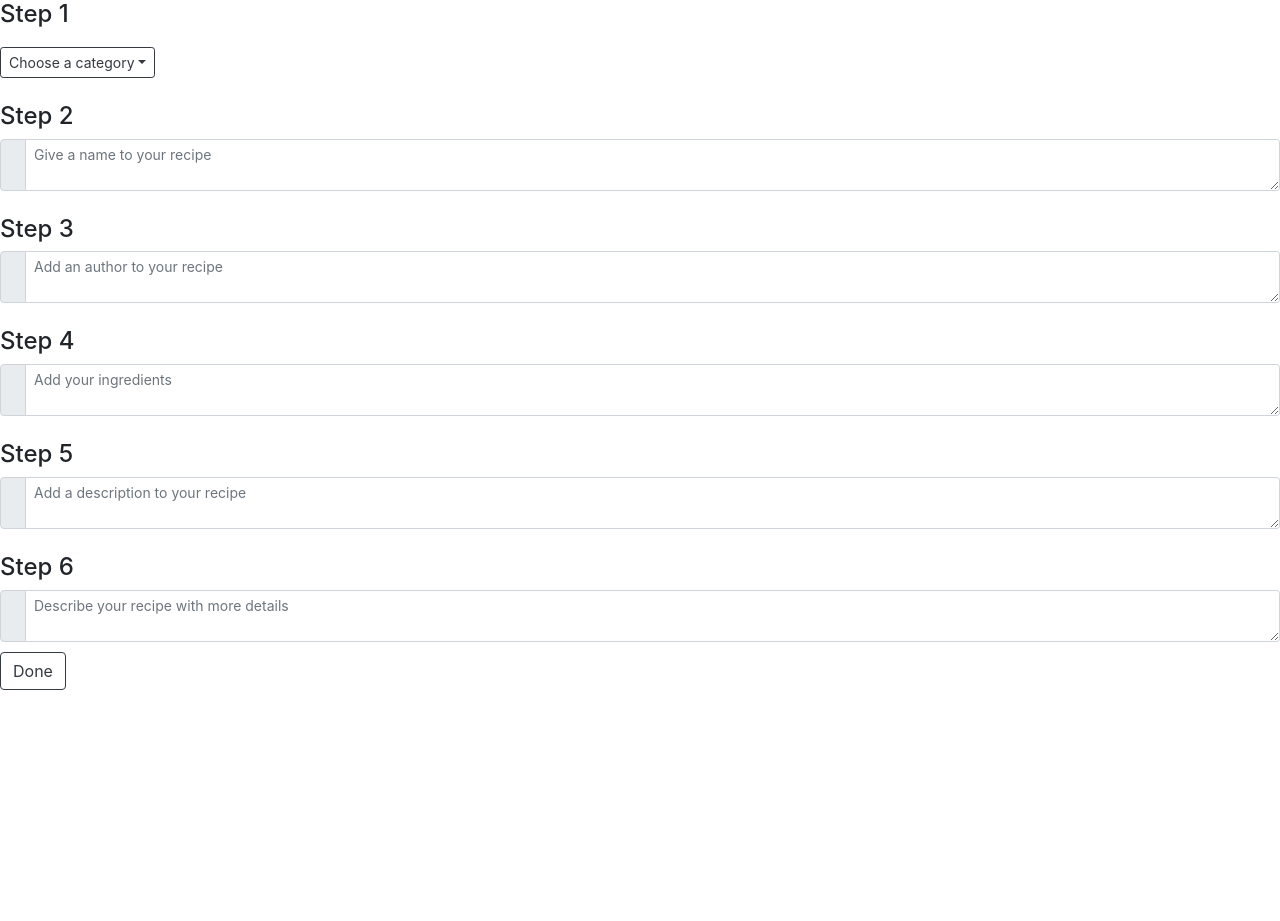
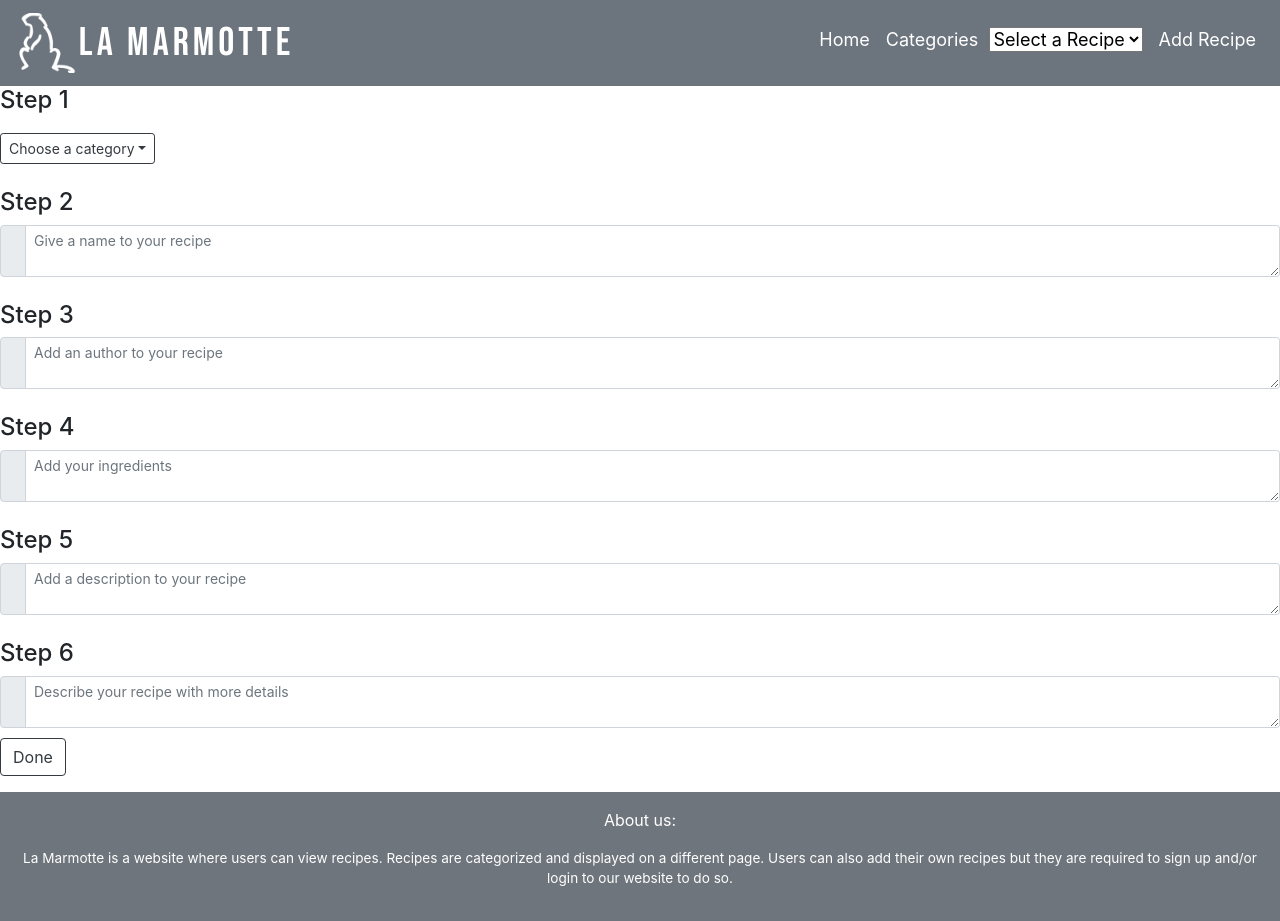
Before and after one commit to DrengrVikingr/cs391project2, a React (Create React App) app: page /add_recipe in a window 1280 px wide. Before the commit the page ends 800 px from the top, so only its background shows below. Built offline with nearby package versions, Linux system fonts and the light colour scheme.

Commit message:
add recipe footer header added

```diff
--- /dev/null
+++ b/src/addRecipePage.js
@@ -0,0 +1,20 @@
+import React, { Component } from 'react';
+import Footer from './components/Footer';
+import AddRecipe from './components/AddRecipe';
+import NavBar from './components/NavBar';
+import './App.css';
+
+class  AddRecipePage extends Component {
+    state = {}
+    render() {
+        return (
+            <React.Fragment>
+                <NavBar/>
+                <AddRecipe />
+                <Footer />
+            </React.Fragment>
+        );
+    }
+}
+
+export default AddRecipePage;
--- a/src/components/AddRecipe.jsx
+++ b/src/components/AddRecipe.jsx
@@ -2,12 +2,6 @@ import React, { Component} from 'react';
 import 'bootstrap/dist/css/bootstrap.min.css';
 import { InputGroup, FormControl, DropdownButton, Dropdown, Button } from 'react-bootstrap';
 
-const recipe_categories = [
-    { value: "", label: 'Choose a category' },
-    { value: "starters", label: 'Starters' },
-    { value: "main_dishes", label: 'Main Dishes'},
-    { value: "desserts", label: 'Desserts'}
-]
 
 class AddRecipe extends Component {
 
--- a/src/index.js
+++ b/src/index.js
@@ -9,7 +9,7 @@ import HomeRecipes from './components/HomeRecipes';
 import SignUpLogin from './SignUpLoginPage';
 import { BrowserRouter as Router, Route, Switch } from 'react-router-dom';
 import Home from './home';
-import AddRecipe from './components/AddRecipe';
+import AddRecipePage from './addRecipePage';
 
 
 ReactDOM.render(
@@ -17,7 +17,7 @@ ReactDOM.render(
     <Switch>
       <Route path="/" exact component={Home} />
       <Route path="/sign_up_login" component={SignUpLogin} />
-      <Route path="/add_recipe" component={AddRecipe}/>
+      <Route path="/add_recipe" component={AddRecipePage}/>
     </Switch>
 
 
```
Also changed, not shown: 1 other file (tests, documents, lock files or other folders).
